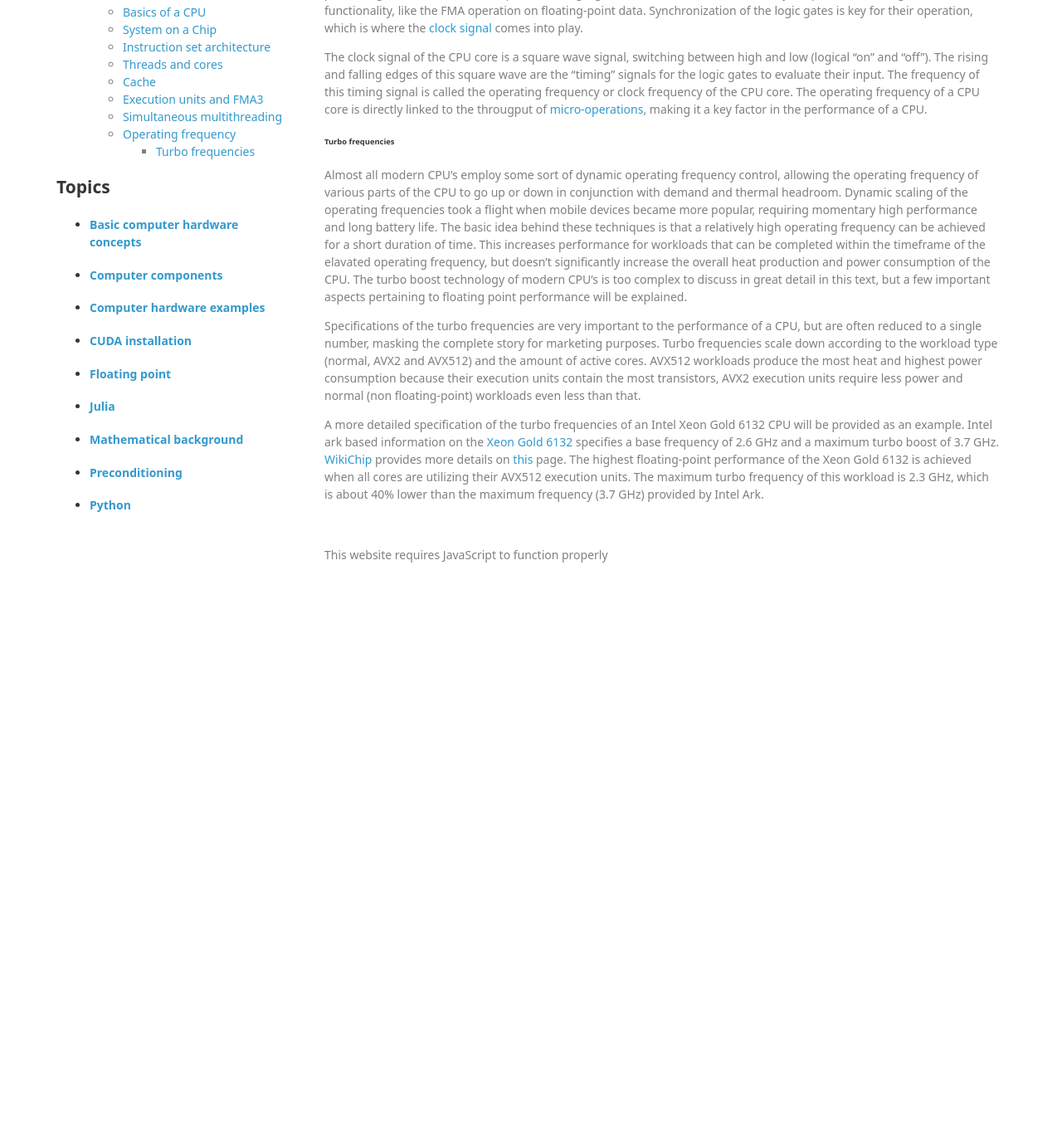
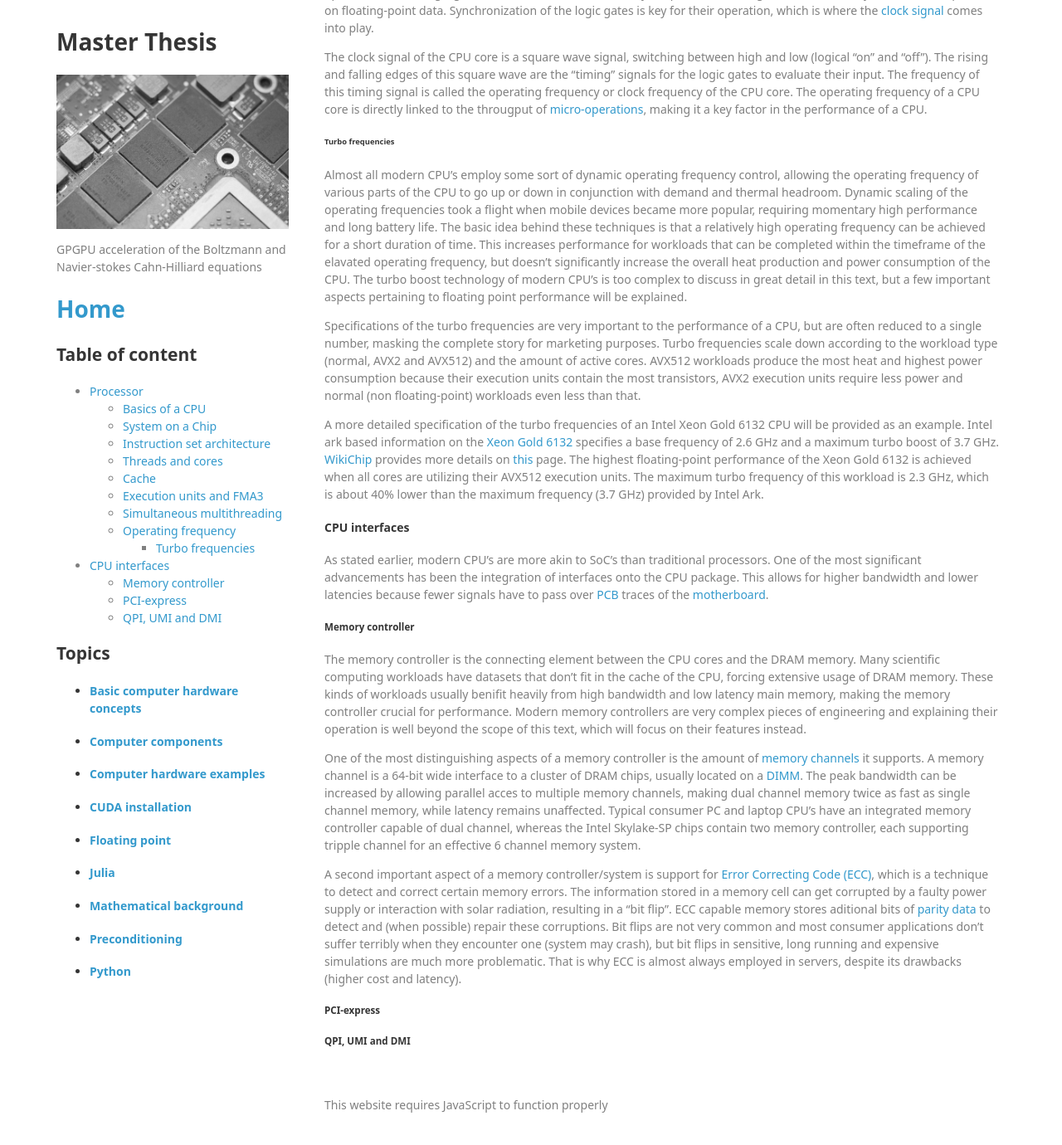
Before and after one commit to lucasbekker/lucasbekker.github.io, a Jekyll site: the page built from _sections/Computer_components.md, in a window 1280 px wide and 1400 px high, scrolled down 3034 px. Shown: the top 1380 px of the window at 83% size. Built offline with Jekyll 4.4.1, drawn with Linux system fonts in a browser that asks for light colours; nearby versions of some CDN libraries; formulas are drawn with MathJax 3; before the commit the page ends 3771 px from its top, so only the background shows below that; some of the changed text lies outside the part shown.

Commit message:
Added section on CPU interfaces and subsection on memory controller, also some minor fixes.

```diff
--- a/_sections/Computer_components.md
+++ b/_sections/Computer_components.md
@@ -75,11 +75,11 @@ Simultaneous multithreading is quite similar to context switching, but allows fo
 
 The amount of logical cores per physical core differs from microarchitecture to microarchitecture. The most common is two logical cores per physical core, but Intel [Xeon Phi](https://en.wikipedia.org/wiki/Xeon_Phi) and IBM [POWER9](https://en.wikipedia.org/wiki/POWER9) based designs have 4 and up to 8 logical cores per physical core.
 
-The performance improvements generated by SMT vary wildly with applications, from a factor of two down to the negative range. SMT has the largest positive effect in situations where cache-misses are frequent and the workloads of the threads are very heterogeneous. Math routines provided by highly optimized libraries, such as the Intel Math Kernel Library ([MKL](https://en.wikipedia.org/wiki/Math_Kernel_Library)), generally don't fall into this catagory, making SMT less viable for HPC purposes.
+The performance improvements generated by SMT vary wildly with applications, from a factor of two down too a performance decrease. SMT has the largest positive effect in situations where cache-misses are frequent and the workloads of the threads are very heterogeneous. Math routines provided by highly optimized libraries, such as the Intel Math Kernel Library ([MKL](https://en.wikipedia.org/wiki/Math_Kernel_Library)), generally don't fall into this catagory, making SMT less viable for HPC purposes.
 
 ##### Operating frequency
 
-The (high level) building blocks of digital circuits are called [logic gates](https://en.wikipedia.org/wiki/Logic_gate), performing boolean operation on their inputs and presenting the result on their output. These logic gates are combined in intricate ways to provide more high level functionality, like the FMA operation on floating-point data. Synchronization of the logic gates is key for their operation, which is where the [clock signal](https://en.wikipedia.org/wiki/Clock_signal) comes into play.
+The (high level) building blocks of digital circuits are called [logic gates](https://en.wikipedia.org/wiki/Logic_gate), which are hardware implementations of boolean operations. These logic gates are combined in intricate ways to provide more high level functionality, like the FMA operation on floating-point data. Synchronization of the logic gates is key for their operation, which is where the [clock signal](https://en.wikipedia.org/wiki/Clock_signal) comes into play.
 
 The clock signal of the CPU core is a square wave signal, switching between high and low (logical "on" and "off"). The rising and falling edges of this square wave are the "timing" signals for the logic gates to evaluate their input. The frequency of this timing signal is called the operating frequency or clock frequency of the CPU core. The operating frequency of a CPU core is directly linked to the througput of [micro-operations](https://en.wikipedia.org/wiki/Micro-operation), making it a key factor in the performance of a CPU.
 
@@ -90,3 +90,20 @@ Almost all modern CPU's employ some sort of dynamic operating frequency control,
 Specifications of the turbo frequencies are very important to the performance of a CPU, but are often reduced to a single number, masking the complete story for marketing purposes. Turbo frequencies scale down according to the workload type (normal, AVX2 and AVX512) and the amount of active cores. AVX512 workloads produce the most heat and highest power consumption because their execution units contain the most transistors, AVX2 execution units require less power and normal (non floating-point) workloads even less than that.
 
 A more detailed specification of the turbo frequencies of an Intel Xeon Gold 6132 CPU will be provided as an example. Intel ark based information on the [Xeon Gold 6132](https://ark.intel.com/products/123541/Intel-Xeon-Gold-6132-Processor-19_25M-Cache-2_60-GHz) specifies a base frequency of 2.6 GHz and a maximum turbo boost of 3.7 GHz. [WikiChip](https://en.wikichip.org/wiki/WikiChip) provides more details on [this](https://en.wikichip.org/wiki/intel/xeon_gold/6132#Frequencies) page. The highest floating-point performance of the Xeon Gold 6132 is achieved when all cores are utilizing their AVX512 execution units. The maximum turbo frequency of this workload is 2.3 GHz, which is about 40% lower than the maximum frequency (3.7 GHz) provided by Intel Ark.
+
+#### CPU interfaces
+
+As stated earlier, modern CPU's are more akin to SoC's than traditional processors. One of the most significant advancements has been the integration of interfaces onto the CPU package. This allows for higher bandwidth and lower latencies because fewer signals have to pass over [PCB](https://en.wikipedia.org/wiki/Printed_circuit_board) traces of the [motherboard](https://en.wikipedia.org/wiki/Motherboard).
+
+##### Memory controller
+
+The memory controller is the connecting element between the CPU cores and the DRAM memory. Many scientific computing workloads have datasets that don't fit in the cache of the CPU, forcing extensive usage of DRAM memory. These kinds of workloads usually benifit heavily from high bandwidth and low latency main memory, making the memory controller crucial for performance. Modern memory controllers are very complex pieces of engineering and explaining their operation is well beyond the scope of this text, which will focus on their features instead.
+
+One of the most distinguishing aspects of a memory controller is the amount of [memory channels](https://en.wikipedia.org/wiki/Multi-channel_memory_architecture) it supports.
+A memory channel is a 64-bit wide interface to a cluster of DRAM chips, usually located on a [DIMM](https://en.wikipedia.org/wiki/DIMM). The peak bandwidth can be increased by allowing parallel acces to multiple memory channels, making dual channel memory twice as fast as single channel memory, while latency remains unaffected. Typical consumer PC and laptop CPU's have an integrated memory controller capable of dual channel, whereas the Intel Skylake-SP chips contain two memory controller, each supporting tripple channel for an effective 6 channel memory system.
+
+A second important aspect of a memory controller/system is support for [Error Correcting Code (ECC)](https://en.wikipedia.org/wiki/ECC_memory), which is a technique to detect and correct certain memory errors. The information stored in a memory cell can get corrupted by a faulty power supply or interaction with solar radiation, resulting in a "bit flip". ECC capable memory stores aditional bits of [parity data](https://en.wikipedia.org/wiki/RAM_parity) to detect and (when possible) repair these corruptions. Bit flips are not very common and most consumer applications don't suffer terribly when they encounter one (system may crash), but bit flips in sensitive, long running and expensive simulations are much more problematic. That is why ECC is almost always employed in servers, despite its drawbacks (higher cost and latency).
+
+##### PCI-express
+
+##### QPI, UMI and DMI
```
